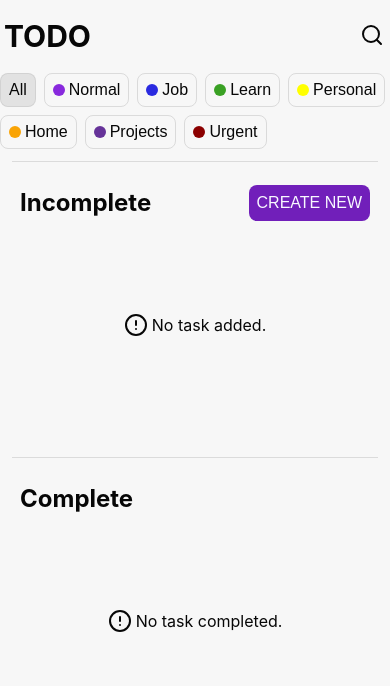
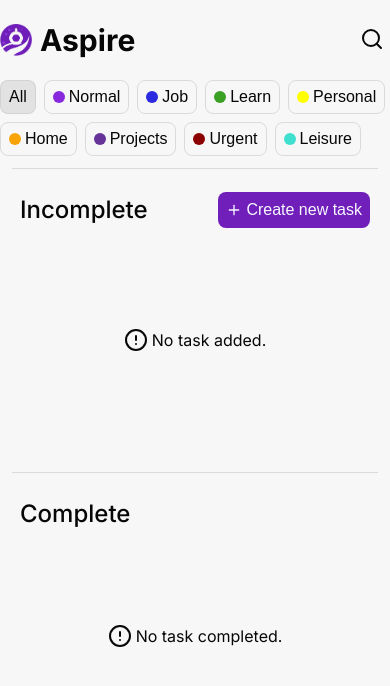
Before and after one commit to DiegoSousa123/aspire-do-you-better, a website built with Vite: page index.html in a window 390 px wide. Built offline with nearby package versions, Linux system fonts and the light colour scheme.

Commit message:
fix search input overlapping logo on mobile
add logo implementation

minor design adjustments

implement matchMedia to toggle logo based on light/dark color scheme

integrate inter font

update search input: now close the search will only reload the current filtered list

update text colors for better readability

```diff
--- a/css/header.css
+++ b/css/header.css
@@ -6,8 +6,20 @@ header {
 	display: flex;
 	justify-content: space-between;
 	align-items: center;
+	margin: 1.6rem 0;
 }
-h1 {
+.header__logo{
+	display: flex;
+	align-items: center;
+	gap: 0.4rem;
+}
+.header__logo img{
+	width: 3.2rem;
+	height: 3.2rem;
+	object-fit: cover;
+}
+
+.header__logo h1 {
 	padding: 0 0.4rem;
 	font-size: var(--font-xxlarge);
 	line-height: 1.1;
@@ -16,7 +28,7 @@ h1 {
 .search__container {
 	--search-buttons-size: 3.6rem;
 	flex: 1;
-	height: 100%;
+	min-height: calc(var(--font-normal) * 3);
 	display: flex;
 	align-items: center;
 	justify-content: flex-end;
@@ -66,6 +78,7 @@ h1 {
 }
 .search__input {
 	border: none;
+	height: 100%;
 	outline: none;
 	background-color: transparent;
 	font-size: var(--font-normal);
@@ -84,7 +97,6 @@ h1 {
 	border-radius: var(--bdr-rd);
 }
 /**********/
-
 .category__list {
 	display: flex;
 	flex-flow: row wrap;
@@ -139,4 +151,17 @@ h1 {
 .c__urgent {
 	background-color: var(--category-urgent-color);
 }
+.c__leisure{
+	background-color: var(--category-leisure-color);
+}
 /******/
+
+@media (width < 400px){
+	.search__container, .search__wrapper, .search__wrapper > input{
+		width: 100%;
+	}
+	.header__logo:has(+ .search__container > .search__wrapper--visible){
+		display: none;
+	}
+
+}
--- a/css/style.css
+++ b/css/style.css
@@ -6,7 +6,7 @@ header,
 ul,
 li,
 span,
-p {
+p, h1{
 	margin: 0;
 	padding: 0;
 	list-style: none;
@@ -17,6 +17,7 @@ button {
 	border: none;
 	outline: none;
 	background-color: transparent;
+	cursor: pointer;
 }
 *:hover {
 	transition: background var(--anim-time);
@@ -59,6 +60,9 @@ body {
 	gap: 0.4rem;
 	position: relative;
 }
+.container__cards:first-child .card__top{
+	margin-bottom: 0.8rem;
+}
 .container__cards::after {
 	position: absolute;
 	top: 0;
@@ -82,15 +86,22 @@ body {
 	font-size: var(--font-normal);
 	font-weight: 400;
 	color: ghostwhite;
-	cursor: pointer;
-	text-transform: uppercase;
-	padding: 0.8rem;
+	padding: 0.4rem 0.8rem;
+	display: flex;
+	align-items: center;
+	justify-content: center;
+	gap: 0.4rem;
+}
+.button__default .button__icons{
+	width: var(--font-normal);
+	height: var(--font-normal);
 }
 .button__default:hover {
 	background-color: var(--c-accent);
 }
 .cards__title {
 	margin: 0;
+	font-weight: 500;
 	font-size: var(--font-xlarge);
 	color: var(--c-text);
 }
@@ -142,25 +153,24 @@ body {
 	transition: background-color var(--anim-time);
 	background-color: var(--c-hover);
 }
-.list__item--done {
-	text-decoration: line-through;
-	color: var(--c-text);
-}
 .item__data {
 	max-width: 80%;
+	display: flex;
+	flex-flow: column nowrap;
+	gap: 0.4rem;
 }
 .item__data .data__title {
 	pointer-events: none;
 	user-select: none;
-	font-size: var(--font-large);
-	line-height: 1.2;
+	font-size: var(--font-normal);
+	line-height: 1.4;
 	display: block;
 	overflow-wrap: break-word;
 }
 .item__data p.data__date {
 	pointer-events: none;
 	user-select: none;
-	color: var(--c-text);
+	color: var(--c-text-date);
 	font-size: var(--font-small);
 }
 .data__color {
@@ -168,6 +178,11 @@ body {
 	height: 0.4rem;
 	border-radius: 0.4rem;
 	margin-block: 0.4rem;
+}
+.list__item--done {
+	text-decoration: line-through;
+	text-decoration-thickness: 1px;
+	color: var(--c-text-date);
 }
 .item__action {
 	position: relative;
--- a/css/variables.css
+++ b/css/variables.css
@@ -1,5 +1,5 @@
 :root {
-	font-family: Inter, system-ui, Avenir, Helvetica, Arial, sans-serif;
+	font-family: "Inter", system-ui, sans-serif;
 	line-height: 1.5;
 	font-weight: 400;
 	font-size: 62.5%;
@@ -11,7 +11,8 @@
 	--c-purple: #52057b;
 	--c-primary: #711fba;
 	--c-accent: #8829dd;
-	--c-text: #d3d3d3;
+	--c-text: #f2f3f4;
+	--c-text-date: #BEBFC5;
 	--c-hover: #44444444;
 	--c-details: #77777755;
 	--c-input-bg: #0e0e0e;
@@ -50,9 +51,12 @@
 		--c-primary: #711fba;
 		--c-accent: #8829dd;
 		--c-text: #070707;
+		--c-text-date: #808080;
 		--c-hover: #99999944;
 		--c-details: #a1a1a155;
 		--c-input-bg: #f5f5f5;
 		--message-normal-bg: #f4f4f4;
+		--message-error-bg: #7a0101;
+		--message-error-text: #f4f4f4;
 	}
 }
--- a/index.html
+++ b/index.html
@@ -4,17 +4,23 @@
 		<meta charset="UTF-8" />
 		<link rel="icon" type="image/svg+xml" href="/vite.svg" />
 		<meta name="viewport" content="width=device-width, initial-scale=1.0" />
+		<link rel="preconnect" href="https://fonts.googleapis.com">
+		<link rel="preconnect" href="https://fonts.gstatic.com" crossorigin>
+		<link href="https://fonts.googleapis.com/css2?family=Inter:ital,opsz,wght@0,14..32,100..900;1,14..32,100..900&display=swap" rel="stylesheet">
 		<link rel="stylesheet" href="./css/variables.css" type="text/css" />
 		<link rel="stylesheet" href="./css/style.css" type="text/css" media="all" />
 		<link rel="stylesheet" href="./css/header.css" type="text/css" media="all" />
 		<link rel="stylesheet" href="./css/dialog-add.css" type="text/css" media="all" />
 		<link rel="stylesheet" href="./css/popup-message.css" type="text/css" media="all" />
-		<title>ToDo</title>
+		<title>Aspire: Reach higher, achieve more</title>
 	</head>
 	<body>
 		<header>
 			<div class="header__top">
-				<h1>TODO</h1>
+				<div class="header__logo">
+					<img id="logo" src="/aspire_icon_purple.webp" alt="The icon of Aspire - Do your best">
+					<h1>Aspire</h1>
+				</div>
 				<div class="search__container">
 					<button class="search__toggle" id="btn-toggle-search"><i data-lucide="search"></i></button>
 					<div class="search__wrapper" id="search-wrapper">
@@ -23,7 +29,7 @@
 					</div>
 				</div>
 			</div>
-			<section class="category__list">
+			<section class="category__list" id="categories">
 				<button data-filter-option="all" class="category__item category__item--selected">
 					<div class="c__all"></div>
 					<span>All</span>
@@ -56,13 +62,17 @@
 					<div class="c__urgent"></div>
 					<span>Urgent</span>
 				</button>
+				<button data-filter-option="leisure" class="category__item">
+					<div class="c__leisure"></div>
+					<span>Leisure</span>
+				</button>
 			</section>
 		</header>
 		<main class="container">
 			<section class="container__cards">
 				<div class="card__top">
 					<h2 class="cards__title">Incomplete</h2>
-					<button class="button__default card__button__add" id="btn-add-new">Create New</button>
+					<button class="button__default" id="btn-add-new"><i class="button__icons" data-lucide="plus"></i><span>Create new task</span></button>
 				</div>
 				<ul class="task__list" id="inconplete-list"></ul>
 			</section>
@@ -77,7 +87,7 @@
 		<dialog class="dialog" id="newtask-dialog">
 			<form data-form-mode="new" id="form" class="dialog__container">
 				<div class="dialog__top">
-					<h3 class="cards__title dialog__title" id="dialog-title">New Task</h3>
+					<h3 class="cards__title dialog__title" id="dialog-title">New task</h3>
 					<button class="dialog__close" id="close-dialog"><i class="icon" data-lucide="x"></i></button>
 				</div>
 				<div class="dialog__input__section">
@@ -100,7 +110,7 @@
 					<div class="container__radios"><label for="rd6"><span>Urgent</span></label><input type="radio" class="dialog__radios urgent" id="rd6" name="rd-color" value="urgent"></div>
 					<div class="container__radios"><label for="rd7"><span>Leisure</span></label><input type="radio" class="dialog__radios leisure" id="rd7" name="rd-color" value="leisure"></div>
 				</div>
-				<button type="submit" class="button__default confirm" id="confirm-task">Confirm</button>
+				<button type="submit" class="button__default confirm" id="confirm-task"><i data-lucide="check"></i><span>Done</span></button>
 			</form>
 		</dialog>
 		<!-- message popover element  -->
--- a/js/addnew-task.js
+++ b/js/addnew-task.js
@@ -9,7 +9,9 @@ function createUniqueID() {
 }
 
 export function getDataTask(inputTask, inputDate, inputCategory){
-	//if(!inputTask || !inputDate) return "";
+	if(!inputDate){
+		inputDate = Date.now();
+	}
 	const daysOfWeek = ['Sunday', 'Monday', 'Tuesday', 'Wednesday', 'Thursday', 'Friday', 'Saturday'];
 	let sanitizedTask = sanitizeInputTask(inputTask);
 	const handleDate = new Date(inputDate);
--- a/main.js
+++ b/main.js
@@ -1,5 +1,5 @@
 import { getDataTask } from "./js/addnew-task.js";
-import { createIcons, Pencil, Trash2, CircleEllipsis, CircleAlert, Info, CircleX, X, Filter, Search } from "lucide";
+import { createIcons, Pencil, Trash2, CircleEllipsis, CircleAlert, Info, CircleX, X, Filter, Search, Plus, Check, ChevronRight } from "lucide";
 import { addAllClick } from "./js/item-actions.js";
 import { createMessagePopup, MESSAGE__ERROR, MESSAGE__NORMAL } from "./js/message-popup.js";
 
@@ -102,8 +102,28 @@ const btnToggleSearch = document.getElementById("btn-toggle-search");
 const btnSearchClose = document.getElementById("btn-search");
 const searchWrapper = document.getElementById("search-wrapper");
 const searchInput = document.getElementById("search-input");
+const logoImage = document.getElementById("logo");
+
+const mediaQueryColor = window.matchMedia('(prefers-color-scheme: light)');
+const changeLogo = (e) =>{
+	if(e.matches){
+		logoImage.src = "/aspire_icon_purple.webp";
+	}else{
+		logoImage.src = "/apire_icon_white (1).webp";
+	}
+}
+const getFilterSelected = () =>{
+	for(let i of filterOptions.values()){
+		if(i.matches(".category__item--selected")){
+			return i.dataset.filterOption;
+		}
+	}
+}
+changeLogo(mediaQueryColor);
 /*******/
 /* listeners */
+
+mediaQueryColor.addEventListener("change", changeLogo);
 document.addEventListener("DOMContentLoaded", () => {
 		addAllClick();
 });
@@ -120,19 +140,15 @@ btnSearchClose.addEventListener("click", ()=>{
 		searchWrapper.classList.remove("search__wrapper--visible");
 		if(searchInput.value !== ""){
 			searchInput.value = "";
-			renderTasks(taskListClass.getTaskList());
+			getFilterSelected() !== "all" ? renderTasks(taskListClass.filterTasks(getFilterSelected())) : renderTasks(taskListClass.getTaskList());
 		}
 	}
 });
+/* search event listener
+*/
 searchInput.addEventListener("input", (e)=>{
 	try{
-		let currentFilter
-		for(let item of filterOptions.values()){
-			if(item.matches(".category__item--selected")){
-				currentFilter = item.dataset.filterOption;
-				break;
-			}
-		}
+		let currentFilter = getFilterSelected();
 		renderTasks(taskListClass.searchTask(e.target.value, currentFilter));
 	}catch(e){
 		console.log(e);
@@ -147,7 +163,7 @@ searchInput.addEventListener("input", (e)=>{
  open and close modal dialog
 */
 btnAdd.addEventListener("click", () => {
-	document.getElementById("dialog-title").textContent = "New Task";
+	document.getElementById("dialog-title").textContent = "New task";
 	dialogAdd.showModal();
 	handleForm("new");
 });
@@ -219,13 +235,7 @@ function handleForm(mode, id = 0) {
 }
 /******/
 /*funcao para validar entrada de dados*/
-function validateInputs(task, date) {
-	if (task != "" && date != "") {
-		return true;
-	}else{
-		return false;
-	}
-}
+function validateInputs(task, date) {return task != "";}
 
 //funcao para adicionar nova meta
 function addNew(props) {
@@ -293,11 +303,6 @@ export function renderTasks(targetList) {
 	isEmpty("incomplete");
 	isEmpty("complete");
 	recreateLucideIcons();
-	/*try{
-		console.log(JSON.stringify(taskListClass.filterTasks("learn"), null, 4));
-	}catch(e){
-		console.error(e);
-	} */
 }
 
 //funcao para atualizar o estado
@@ -306,14 +311,13 @@ export function update(element, taskId = 0, action = "") {
 	switch (action) {
 		case ACTION_UPDATE:
 			const { task, date, category } = taskListClass.getTaskItem(taskId);
-			document.getElementById("dialog-title").textContent = "Edit Task";
+			document.getElementById("dialog-title").textContent = "Edit task";
 			document.querySelector("#input-task").value = task;
 			document.querySelector("#date-task").value = `${date}`;
 			const radio = document.querySelector(`input[type=radio][value=${category}]`);
 			radio.checked = true;
 			dialogAdd.showModal();
 			handleForm("update", taskId);
-			//createMessagePopup("The task was been edited.");
 			break;
 
 		case ACTION_DELETE:
@@ -400,8 +404,10 @@ export function recreateLucideIcons() {
 			CircleX,
 			X,
 			Filter,
-			Search
+			Search,
+			Plus,
+			Check,
+			ChevronRight
 		}
 	});
 }
-// renderTasks(taskListClass.getTaskList());
```
Also changed, not shown: public/apire_icon_white (1).webp (added), public/aspire_icon_purple.webp (added).
